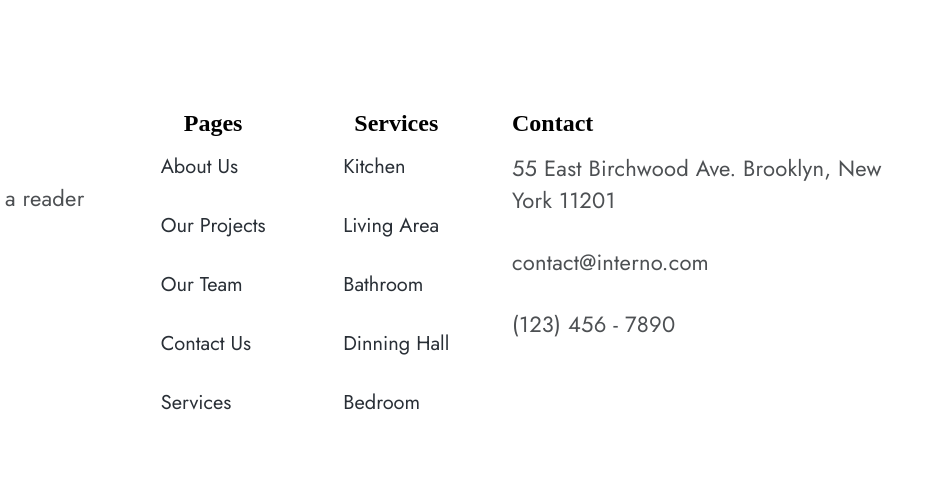
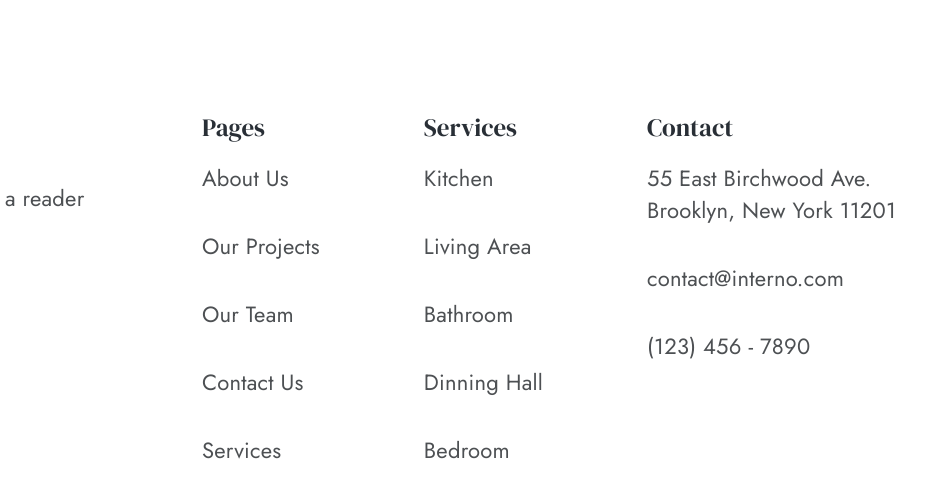
Before and after one commit to Tanushree2001/interno, a plain HTML site: page index.html in a window 1280 px wide. Shown: the part 7061-7542 px from the top of the page, 335-1280 px from the left. Before the commit the page ends 7493 px from the top, so only its background shows below. Drawn offline with Linux system fonts and the light colour scheme.

Commit message:
Completed static code

```diff
--- a/index.html
+++ b/index.html
@@ -388,9 +388,9 @@
           </div>
         </div>
 
-        <div class="right-nav footer_two">
+        <div class="footer__two">
           <h2>Pages</h2>
-          <ul class="horizontal-list vertical-list">
+          <ul class="vertical-list">
             <li><a href="#">About Us</a></li>
             <li><a href="#">Our Projects</a></li>
             <li><a href="#">Our Team</a></li>
@@ -399,9 +399,9 @@
           </ul>
         </div>
 
-        <div class="footer_two right-nav">
+        <div class="footer__two">
           <h2>Services</h2>
-          <ul class="horizontal-list vertical-list">
+          <ul class="vertical-list">
             <li><a href="#">Kitchen</a></li>
             <li><a href="#">Living Area</a></li>
             <li><a href="#">Bathroom</a></li>
@@ -410,7 +410,7 @@
           </ul>
         </div>
 
-        <div class="footer__one footer_two">
+        <div class="footer__two fix__width">
           <h2>Contact</h2>
           <p>55 East Birchwood Ave. Brooklyn, New York 11201</p>
           <p>contact@interno.com</p>
--- a/scss/style.scss
+++ b/scss/style.scss
@@ -106,58 +106,14 @@ nav {
   }
 }
 
-// .work__div {
-//   .work {
-//     padding: 22px;
-//     display: flex;
-//     gap: 42px;
-
-//     .work__div--container {
-//       text-align: center;
-//       align-items: center;
-//       display: flex;
-//       flex-direction: column;
-//       h2 {
-//         color: $menu-color;
-//         font-family: DM_Serif_Display;
-//         font-size: 25px;
-//         font-weight: 400;
-//         padding-bottom: 20px;
-//       }
-
-//       p {
-//         color: $brown-color;
-//         font-family: Jost;
-//         font-size: 22px;
-//         font-weight: 400;
-//         letter-spacing: 0.22px;
-//       }
-
-//       button {
-//         margin-top: 50px;
-//         display: flex;
-//         color: $brown-color;
-//         font-family: Jost;
-//         font-size: 18px;
-//         font-weight: 600;
-//         letter-spacing: 0.36px;
-//         align-items: center;
-//         border: none;
-//       }
-//     }
-//   }
-// }
-
 .work__div {
   margin: 200px 0;
 
   .row {
     width: 100%;
     display: flex;
-    // flex-wrap: wrap;
 
     .work__div--container {
-      width: calc(33.33% - 42px);
       margin: 0 21px;
       text-align: center;
       display: flex;
@@ -467,36 +423,25 @@ nav {
   background-color: $sand-color;
 
   .counter {
-    padding: 150px 60px;
+    padding: 150px 0;
     display: flex;
+    justify-content: space-around;
+
+
 
     .border__counter {
-      border-right: 1px solid black;
+      border-right: 1px solid $light-brown;
     }
 
     .counter__div--content {
-      text-align: center;
       position: relative;
       padding-right: 70px;
-
-      // &::before,
-      // &::after {
-      //   content: '';
-      //   position: absolute;
-      //   top: 0;
-      //   bottom: 0;
-      //   width: 1px;
-      //   background-color: black;
-      // }
-      // &::before {
-      //   left: 70px;
-      // }
-
 
       h2 {
         color: $light-brown;
         font-family: DM_Serif_Display;
         font-size: 85px;
+        text-align: center;
         font-weight: 400;
         letter-spacing: 1.7px;
       }
@@ -537,7 +482,13 @@ nav {
     .card__tag {
       position: absolute;
       top: 50%;
-      z-index: 2;
+      color: $brown-color;
+      font-family: Jost;
+      font-size: 16px;
+      font-weight: 400;
+      letter-spacing: 0.16px;
+      background-color: $white-color;
+      left: 40px;
     }
 
     .card__content {
@@ -575,6 +526,7 @@ nav {
   }
 }
 
+//contact section started
 .contact__div {
   .contact {
     background-color: $menu-color;
@@ -615,18 +567,24 @@ nav {
         background-color: $light-brown;
         border-radius: 18px;
         border: none;
-        box-shadow: 0px 10px 20px 0px #1F2022;;
+        box-shadow: 0px 10px 20px 0px #1F2022;
+        ;
       }
     }
   }
 }
 
-footer{
+
+//footer starts
+footer {
   margin-top: 135px;
-  .foot{
+
+  .foot {
+    display: flex;
     justify-content: space-between;
-    .footer__one{
-      p{
+
+    .footer__one {
+      p {
         width: 393px;
         color: $brown-color;
         font-family: Jost;
@@ -636,30 +594,49 @@ footer{
         padding-bottom: 31px;
         padding-top: 18px;
       }
-      .footer_logos{
+
+      .footer_logos {
         width: 225px;
         display: flex;
         justify-content: space-between;
       }
     }
-    display: flex;
-    .footer_two{
-      flex-direction: column;
-      gap: 0;
-      text-align: left;
-      .right-nav{
-  align-items: flex-start;
+
+    .fix__width {
+      width: 258px;
+    }
+
+    .footer__two {
+      h2 {
+        color: $menu-color;
+        font-family: DM_Serif_Display;
+        font-size: 25px;
+        font-weight: 400;
       }
-      p{
-        padding: 15px 0px;
-      }
-      .vertical-list{
-        flex-direction: column;
-        gap: 0;
-        li{
-          padding: 15px;
+
+      .vertical-list {
+        li {
+          padding: 18px 0;
+
+          a {
+            color: $brown-color;
+            font-family: Jost;
+            font-size: 22px;
+            font-weight: 400;
+            letter-spacing: 0.22px;
+          }
         }
       }
+
+      p {
+        padding: 18px 0;
+        color: $brown-color;
+        font-family: Jost;
+        font-size: 22px;
+        font-weight: 400;
+        letter-spacing: 0.22px;
+      }
+
     }
   }
 }
```
Also changed, not shown: css/style.css, readme.md (deleted), 1 other file.
